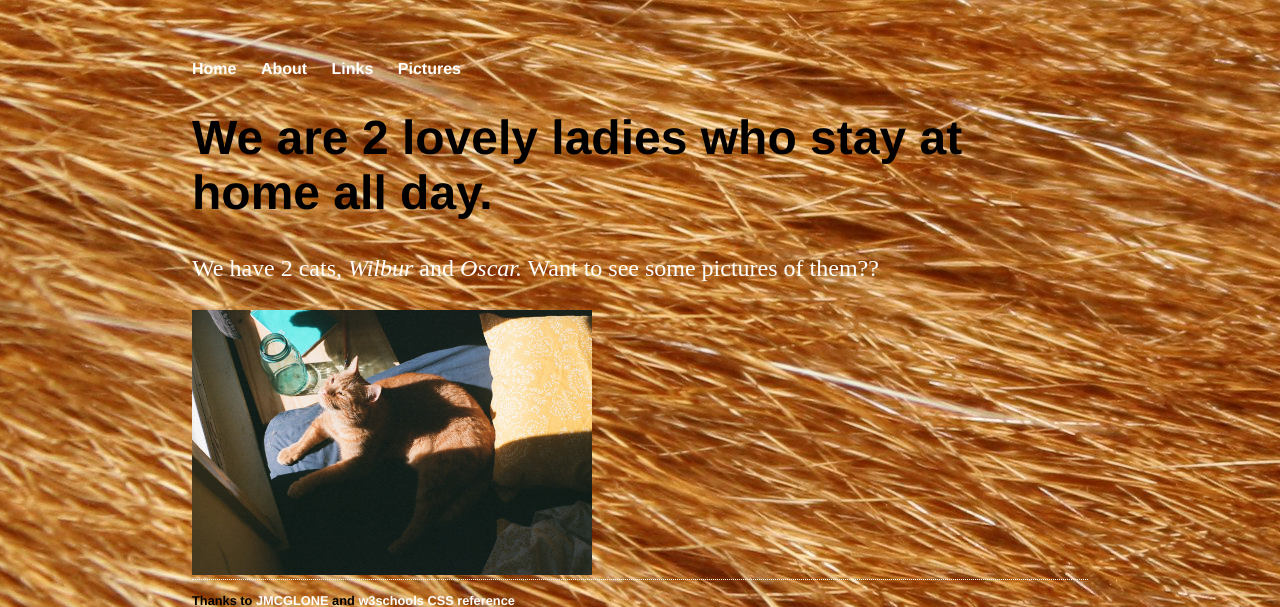
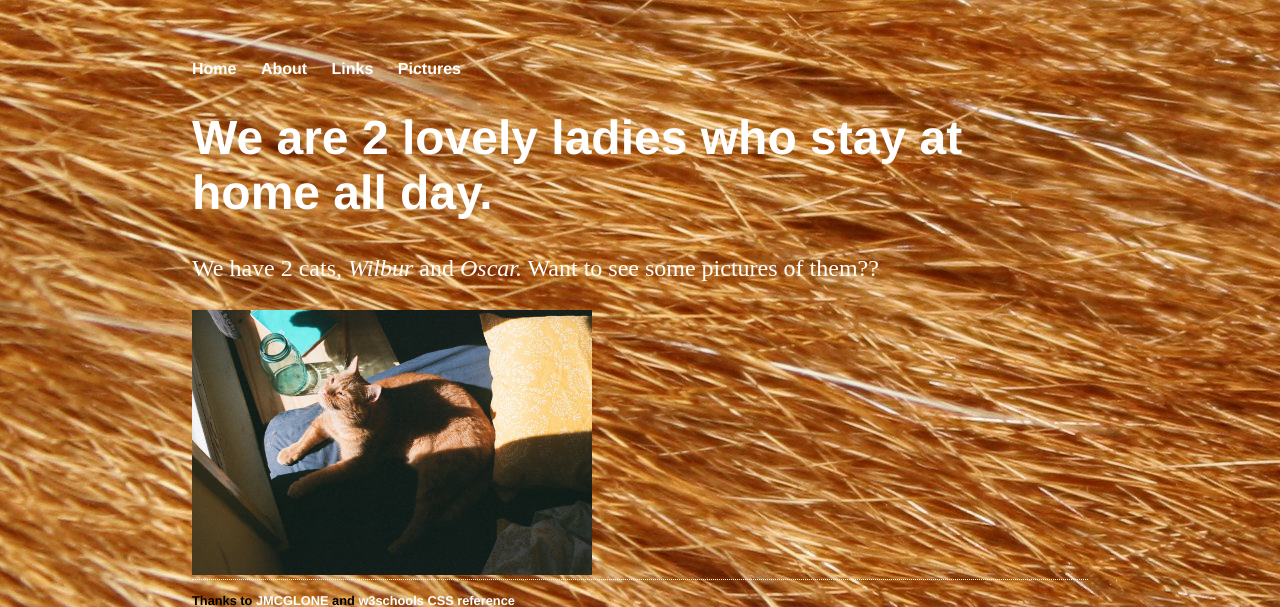
Before and after one commit to juglian/juglian.github.io, a PHP site: page / in a window 1280 px wide. Shown: the top 607 px of the page. Run offline with PHP 8.4, Linux system fonts and the light colour scheme.

Commit message:
Update main.css

```diff
--- a/css/main.css
+++ b/css/main.css
@@ -3,6 +3,8 @@ body {
     background-attachment: fixed;
     background-position: center;
     background-color: #ffffff;
+    background-repeat: no-repeat;
+    background-size: auto;
     margin: 60px auto;
     width: 70%;
 }
@@ -27,6 +29,7 @@ a:hover {
 h1 {
     font-size: 3em;
     font-family:'Helvetica', 'Arial', 'Sans-Serif';
+    color: #ffffff;
 }
 p {
     font-size: 1.5em;
```
